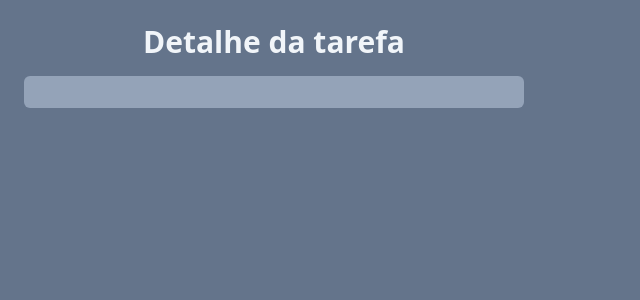
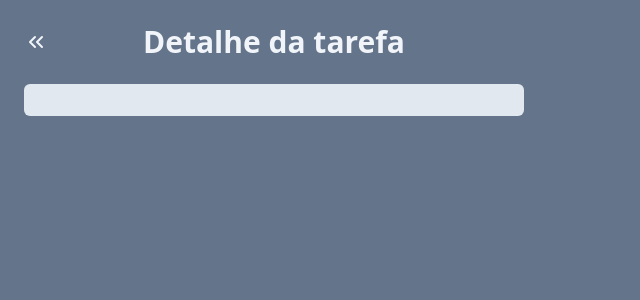
Before and after one commit to NataliaBraganca/Task-Manager-React, a React (Vite) app: page /task in a window 1280 px wide. Shown: the top 300 px of the page, without its empty margins (0-640 px from the left). Built offline with nearby package versions, Linux system fonts and the light colour scheme.

Commit message:
add button

```diff
--- a/src/pages/TaskPage.jsx
+++ b/src/pages/TaskPage.jsx
@@ -1,7 +1,9 @@
+import { ChevronsLeftIcon } from 'lucide-react';
 import React from 'react'
-import { useSearchParams } from 'react-router-dom'
+import { useNavigate, useSearchParams } from 'react-router-dom'
 
 function TaskPage() {
+  const navigate = useNavigate();
   const [searchParams] = useSearchParams();
   const title = searchParams.get("title");
   const description = searchParams.get("description");
@@ -9,13 +11,20 @@ function TaskPage() {
   return (
   <div className= "h-screen w-screen bg-slate-500 p-6">
     <div className= "w-[500px] space-y-4">
-      <h1 className="text-3xl text-slate-100 font-bold text-center">
-        Detalhe da tarefa
-      </h1>
+      <div className="flex justify-center relative mb-6">
+        <button
+        onClick={() => navigate(-1)}
+        className="absolute left-0 top-0 bottom-0 text-slate-100">
+          <ChevronsLeftIcon />
+        </button>
+        <h1 className="text-3xl text-slate-100 font-bold text-center">
+          Detalhe da tarefa
+        </h1>
+      </div>
 
-      <div className="bg-slate-400 p-4 rounded-md">
-        <h2 className="text-xl text-white font-bold">{title}</h2>
-        <p className="text-white">{description}</p>
+      <div className="bg-slate-200 p-4 rounded-md">
+        <h2 className="text-xl font-bold text-slate-600">{title}</h2>
+        <p className="text-slate-600">{description}</p>
       </div>
     </div>
   </div>
```
